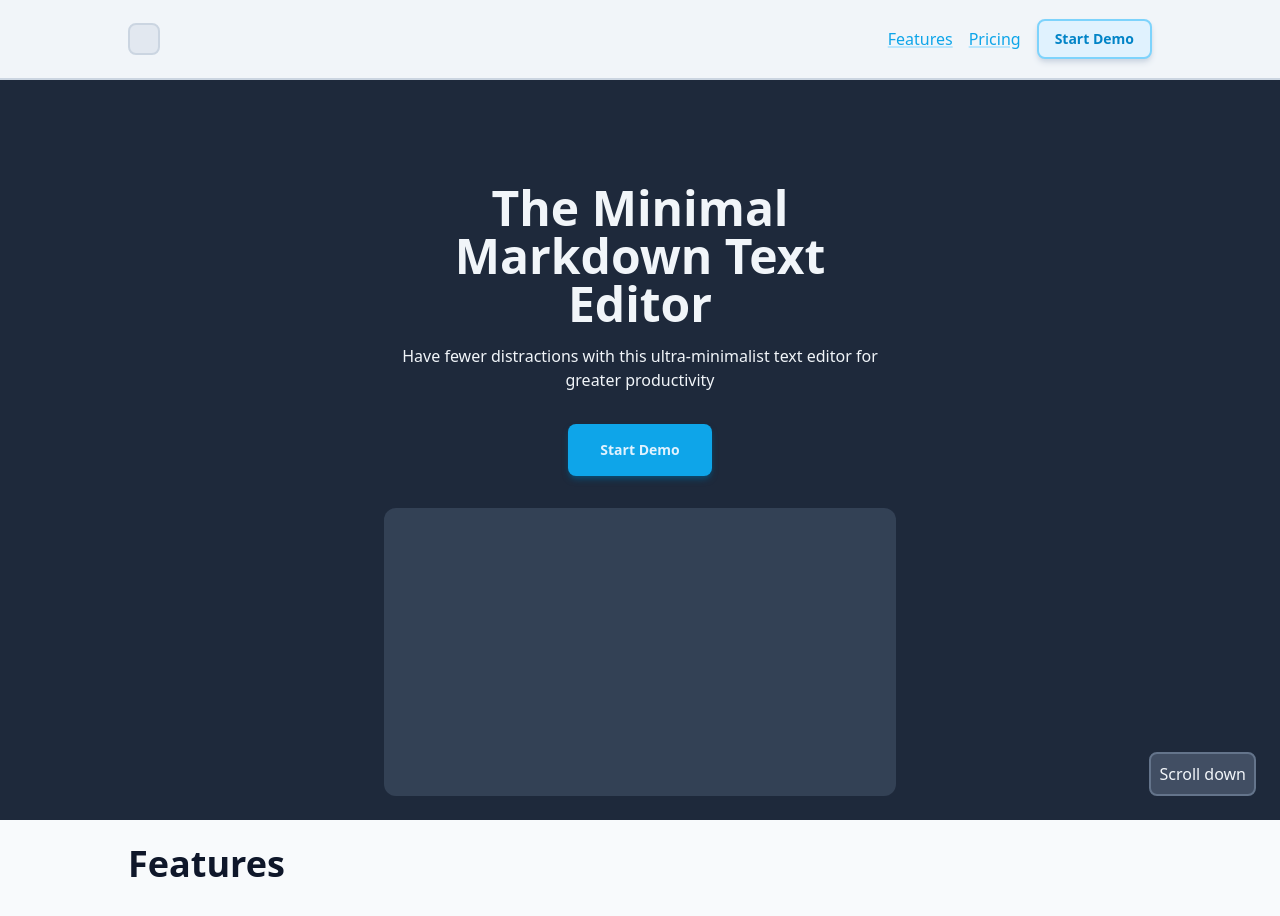
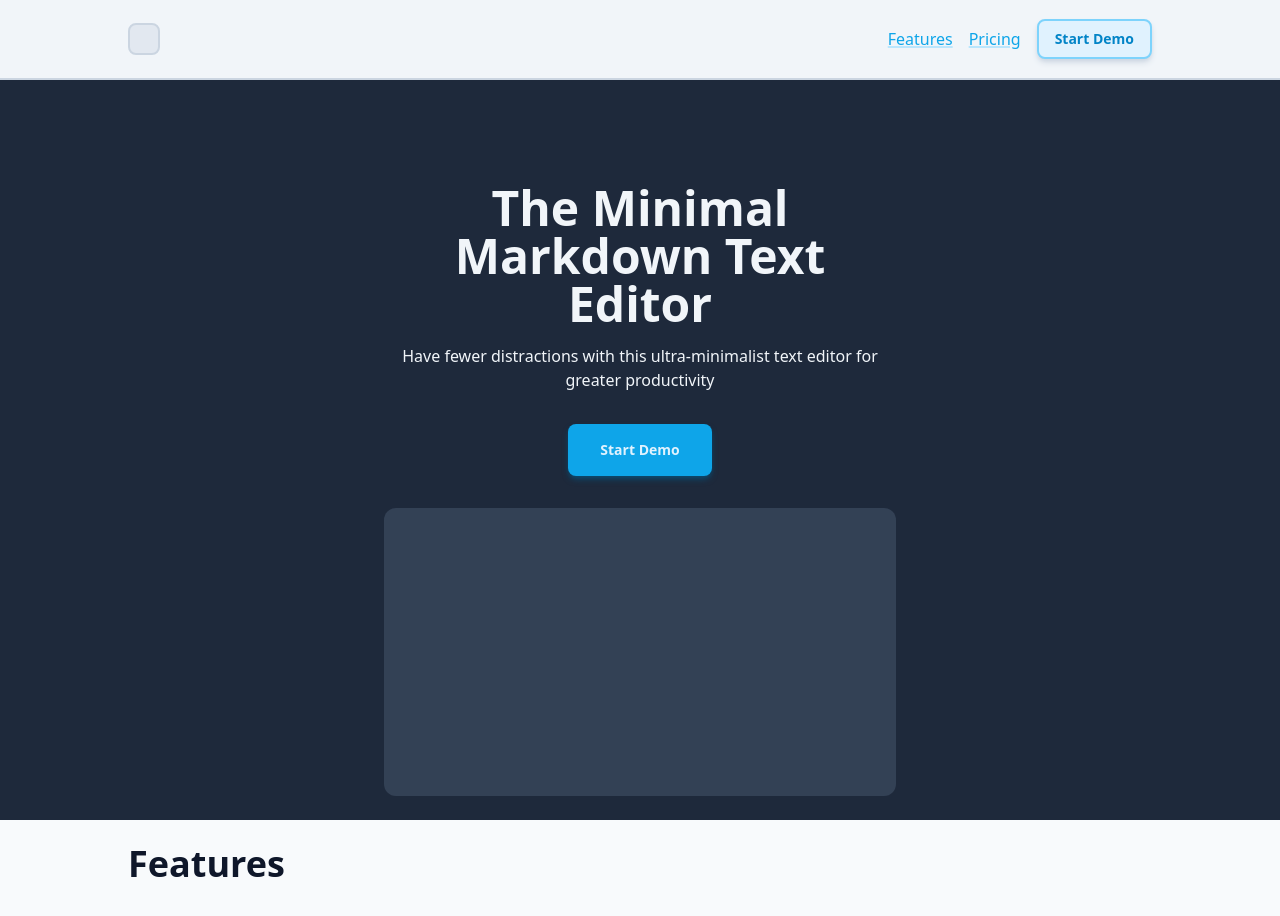
Before and after one commit to matovius/hashtype, a SvelteKit app: page / in a window 1280 px wide. Shown: the top 916 px of the page. Built offline with nearby package versions, Linux system fonts and the light colour scheme.

Commit message:
Rmove "Scroll Down" indicator

```diff
--- a/src/routes/+page.svelte
+++ b/src/routes/+page.svelte
@@ -34,11 +34,6 @@
         title="Hero image goes here"
       />
     </div>
-    <div
-      class="p-2 rounded-lg absolute bottom-6 right-6 border-2 border-slate-500 bg-slate-500/50 flex justify-center items-center gap-2"
-    >
-      <Text as="p">Scroll down</Text>
-    </div>
   </section>
   <section
     id="features"
```
